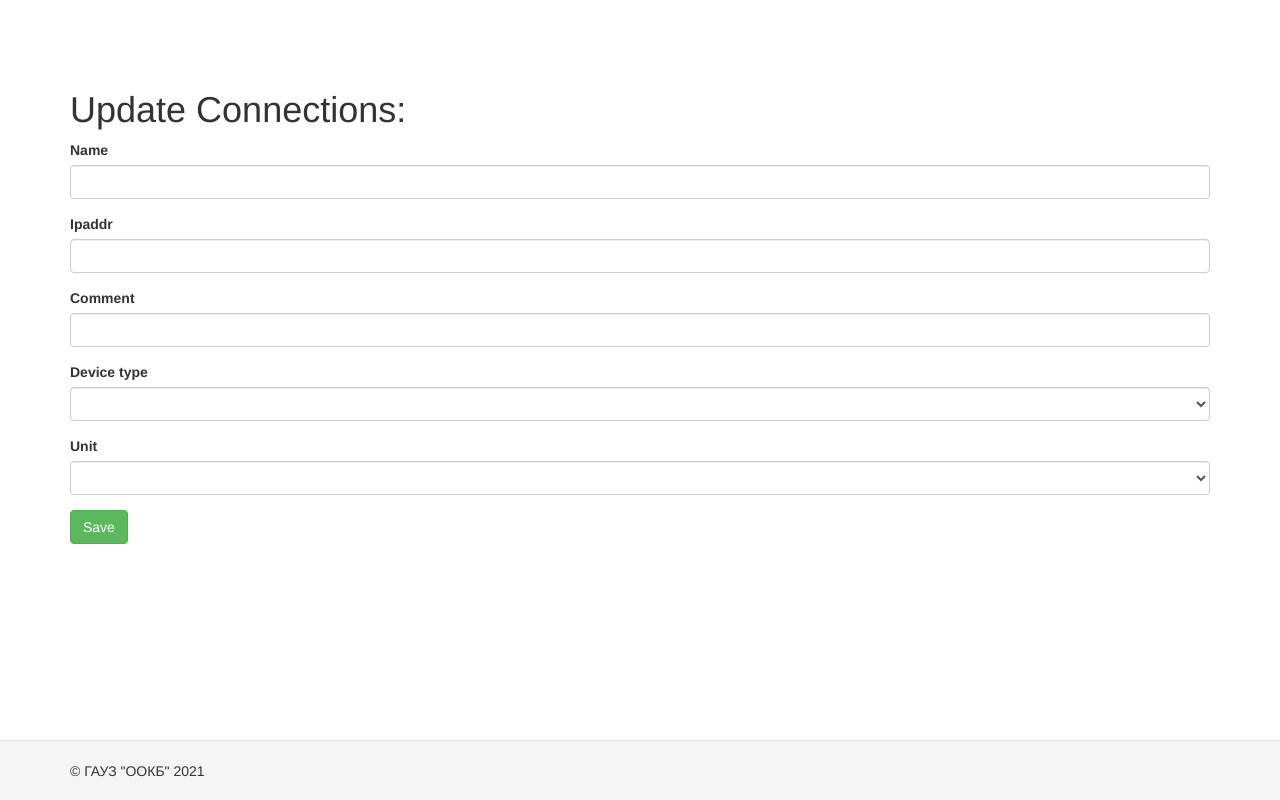
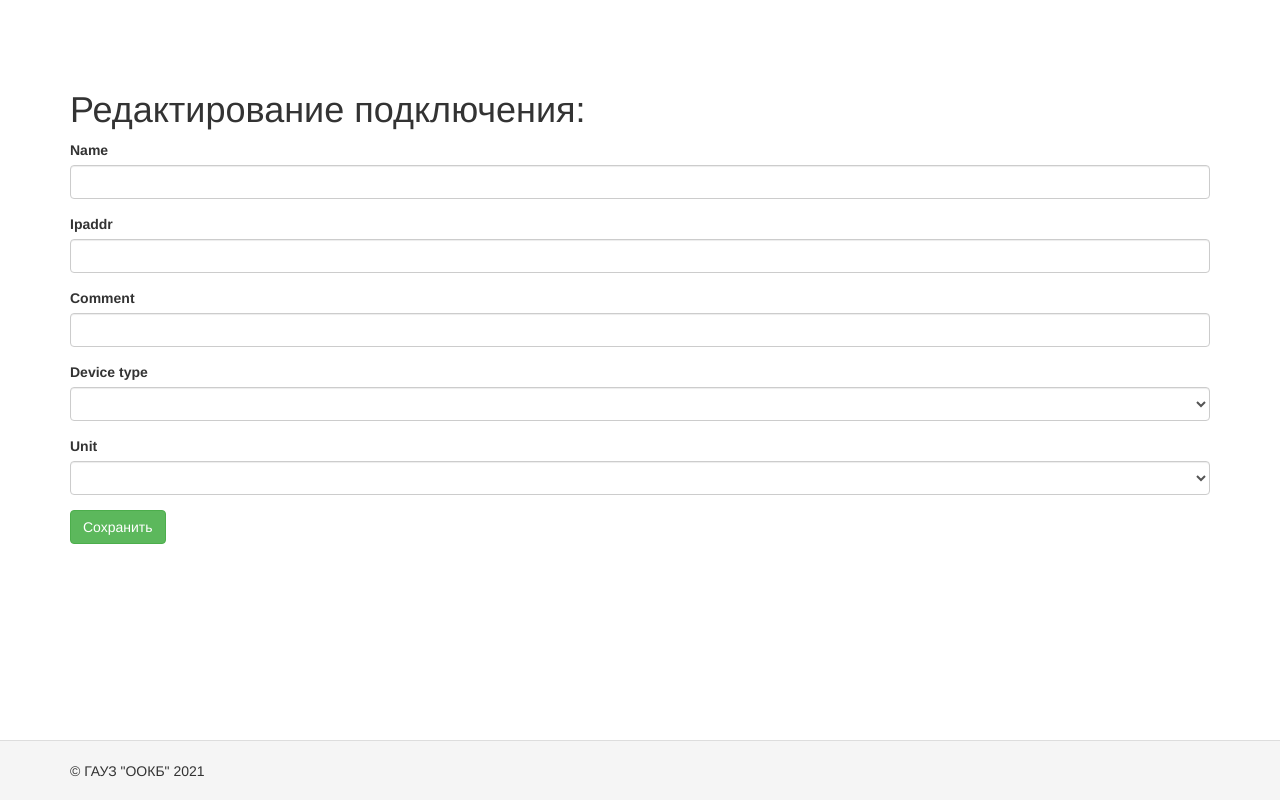
Before and after one commit to MeeGoLove/remote_help, a Yii app: template views/connections/update.php in a window 1280 px wide. Run offline with PHP 8.4 and a stand-in for Yii, Linux system fonts and the light colour scheme; the template is opened without the code that fills it, so the values that code supplies are empty; form fields are guessed from the names that the template uses; some libraries are stand-ins or nearby versions.

Commit message:
Подключения и типы подключений / Русификация view-шек

```diff
--- a/views/connections/_form.php
+++ b/views/connections/_form.php
@@ -35,7 +35,7 @@ use kvelaro\TreeHelper\TreeHelper;
 
 
     <div class="form-group">
-        <?= Html::submitButton('Save', ['class' => 'btn btn-success']) ?>
+        <?= Html::submitButton('Сохранить', ['class' => 'btn btn-success']) ?>
     </div>
 
     <?php ActiveForm::end(); ?>
--- a/views/connections/create.php
+++ b/views/connections/create.php
@@ -5,8 +5,8 @@ use yii\helpers\Html;
 /* @var $this yii\web\View */
 /* @var $model app\models\Connections */
 
-$this->title = 'Create Connections';
-$this->params['breadcrumbs'][] = ['label' => 'Connections', 'url' => ['index']];
+$this->title = 'Создать новое подключение';
+$this->params['breadcrumbs'][] = ['label' => 'Подключения', 'url' => ['index']];
 $this->params['breadcrumbs'][] = $this->title;
 ?>
 <div class="connections-create">
--- a/views/connections/update.php
+++ b/views/connections/update.php
@@ -5,10 +5,10 @@ use yii\helpers\Html;
 /* @var $this yii\web\View */
 /* @var $model app\models\Connections */
 
-$this->title = 'Update Connections: ' . $model->name;
-$this->params['breadcrumbs'][] = ['label' => 'Connections', 'url' => ['index']];
+$this->title = 'Редактирование подключения: ' . $model->name;
+$this->params['breadcrumbs'][] = ['label' => 'Подключения', 'url' => ['index']];
 $this->params['breadcrumbs'][] = ['label' => $model->name, 'url' => ['view', 'id' => $model->id]];
-$this->params['breadcrumbs'][] = 'Update';
+$this->params['breadcrumbs'][] = 'Редактирование';
 ?>
 <div class="connections-update">
 
--- a/views/device-types/update.php
+++ b/views/device-types/update.php
@@ -5,10 +5,10 @@ use yii\helpers\Html;
 /* @var $this yii\web\View */
 /* @var $model app\models\DeviceTypes */
 
-$this->title = 'Изменить тип устройства ' . $model->name;
+$this->title = 'Редактирование типа устройства: ' . $model->name;
 $this->params['breadcrumbs'][] = ['label' => 'Типы устройств', 'url' => ['index']];
 $this->params['breadcrumbs'][] = ['label' => $model->name, 'url' => ['view', 'id' => $model->id]];
-$this->params['breadcrumbs'][] = 'Изменить';
+$this->params['breadcrumbs'][] = 'Редактирование    ';
 ?>
 <div class="device-types-update">
 
```
Also changed, not shown: views/connections/index.php (+7 -22 lines), views/connections/view.php (+4 -5 lines), views/device-types/view.php (+3 -4 lines).
